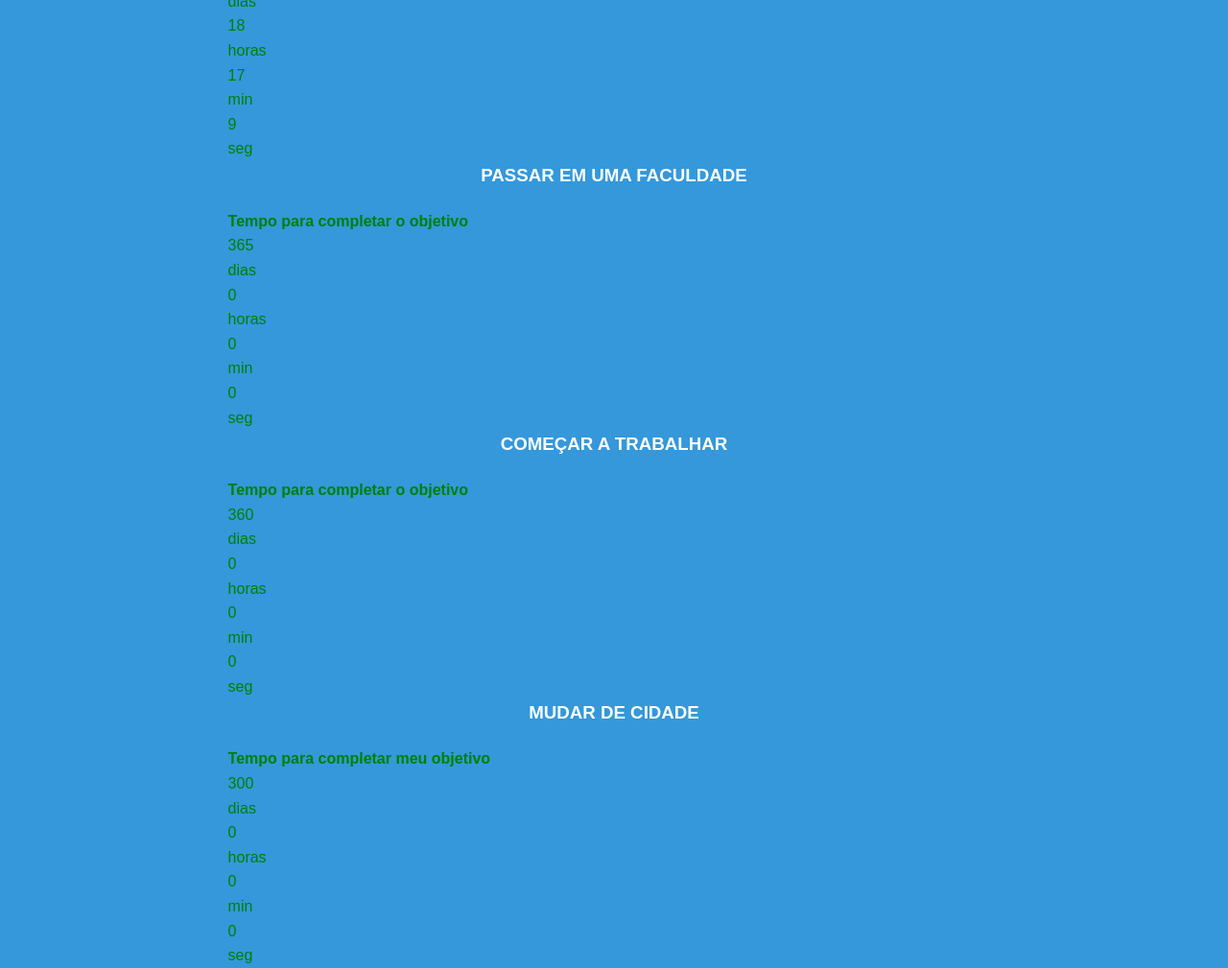
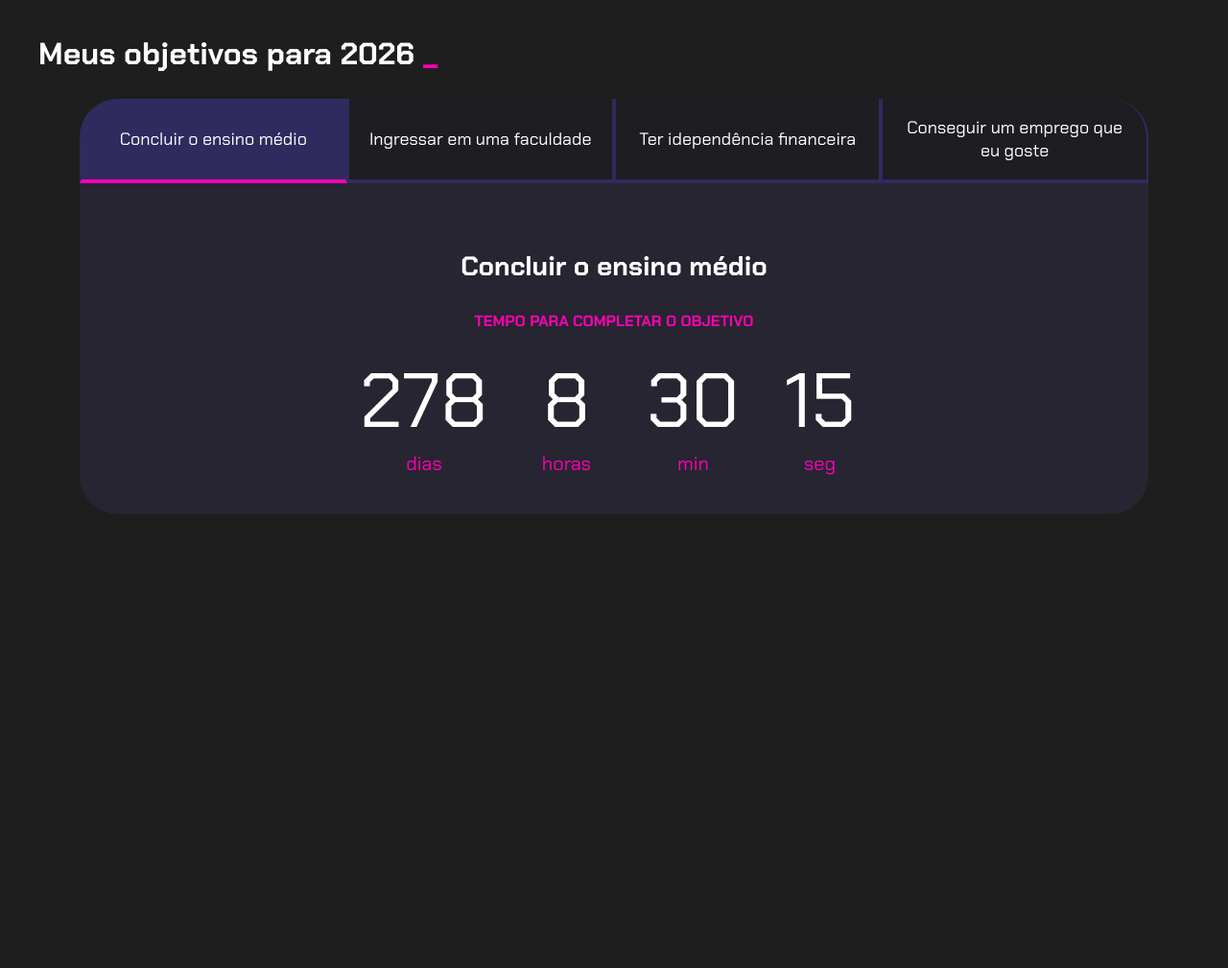
Before and after one commit to karolineFG/Projeto.de.Vida.Karol2, a plain HTML site: page Projeto.de.Vida.Karol2-main/Projeto.de.Vida.Karol2-main/index.html in a window 1280 px wide. Shown: the whole page at 96% size. After the commit the page ends 800 px from the top, so only its background shows below. Drawn offline with Linux system fonts and the light colour scheme; a script that the page names is missing.

Commit message:
Add files via upload

```diff
--- a/Projeto.de.Vida.Karol2-main/Projeto.de.Vida.Karol2-main/index.html
+++ b/Projeto.de.Vida.Karol2-main/Projeto.de.Vida.Karol2-main/index.html
@@ -1,105 +1,108 @@
 <!DOCTYPE html>
 <html lang="pt-br">
+
 <head>
     <meta charset="UTF-8">
     <meta name="viewport" content="width=device-width, initial-scale=1.0">
     <title>Meus objetivos do ano</title>
+    <link rel="stylesheet" href="style.css">
 </head>
+
 <body>
-  <link rel="stylesheet" href="style.css">
-    <section class="conteúdo principal">
-        <h2>Meus objetivos do ano</h2>
-      <div class="conteúdo principal">
-        <button class="botão">terminar o colégio</button>
-        <button class="botão">passar em uma faculdade</button>
-        <button class="botão">começar a trabalhar na area</button>
-        <button class="botão">mudar de cidade</button>
+    <section class="conteudo-principal">
+        <h2 class="titulo-principal">Meus objetivos para 2026 <span>_</span></h2>
+        <div class="conteudo">
+            <div class="botoes">
+                <button class="botao ativo">Concluir o ensino médio</button>
+                <button class="botao">Ingressar em uma faculdade</button>
+                <button class="botao">Ter idependência financeira</button>
+                <button class="botao">Conseguir um emprego que eu goste</button>
             </div>
             <div class="abas-textos">
                 <div class="aba-conteudo ativo">
-              <h3 class="aba-conteudo-titulo-principal">TERMINAR O COLÉGIO</h3>
+                    <h3 class="aba-conteudo-titulo-principal">Concluir o ensino médio</h3>
                     <h4 class="aba-conteudo-titulo-secundario">Tempo para completar o objetivo</h4>
                     <div class="contador">
                         <div class="contador-digito">
-                      <p class="contador-digito-numero" id="dias0">270</p>
+                            <p class="contador-digito-numero" id="dias">278</p>
+                            <p class="contador-digito-texto"> dias</p>
+                        </div>
+                        <div class="contador-digito">
+                            <p class="contador-digito-numero" id="horas0">8</p>
+                            <p class="contador-digito-texto">  horas</p>
+                        </div>
+                        <div class="contador-digito">
+                            <p class="contador-digito-numero" id="min0">30</p>
+                            <p class="contador-digito-texto"> min</p>
+                        </div>
+                        <div class="contador-digito">
+                            <p class="contador-digito-numero" id="seg0">15</p>
+                            <p class="contador-digito-texto"> seg</p>
+                        </div>
+                    </div>
+                </div>
+                <div class="aba-conteudo">
+                    <h3 class="aba-conteudo-titulo-principal">Ingressar em uma faculdade </h3>
+                    <h4 class="aba-conteudo-titulo-secundario">Tempo para completar o objetivo</h4>
+                    <div class="contador">
+                        <div class="contador-digito">
+                            <p class="contador-digito-numero" id="dias1">300</p>
                             <p class="contador-digito-texto">dias</p>
                         </div>
                         <div class="contador-digito">
-                      <p class="contador-digito-numero" id="horas0">18</p>
+                            <p class="contador-digito-numero" id="horas1">5</p>
                             <p class="contador-digito-texto">horas</p>
                         </div>
                         <div class="contador-digito">
-                      <p class="contador-digito-numero" id="min0">17</p>
+                            <p class="contador-digito-numero" id="min1">36</p>
                             <p class="contador-digito-texto">min</p>
                         </div>
                         <div class="contador-digito">
-                      <p class="contador-digito-numero" id="seg0">9</p>
+                            <p class="contador-digito-numero" id="seg1">9</p>
                             <p class="contador-digito-texto">seg</p>
                         </div>
                     </div>
                 </div>
                 <div class="aba-conteudo">
-              <h3 class="aba-conteudo-titulo-principal">PASSAR EM UMA FACULDADE</h3>
+                    <h3 class="aba-conteudo-titulo-principal">Ter idependência financeira</h3>
                     <h4 class="aba-conteudo-titulo-secundario">Tempo para completar o objetivo</h4>
                     <div class="contador">
                         <div class="contador-digito">
-                      <p class="contador-digito-numero" id="dias1">365</p>
+                            <p class="contador-digito-numero" id="dias2">420</p>
                             <p class="contador-digito-texto">dias</p>
                         </div>
                         <div class="contador-digito">
-                      <p class="contador-digito-numero" id="horas1">0</p>
+                            <p class="contador-digito-numero" id="horas2">22</p>
                             <p class="contador-digito-texto">horas</p>
                         </div>
                         <div class="contador-digito">
-                      <p class="contador-digito-numero" id="min1">0</p>
+                            <p class="contador-digito-numero" id="min2">14</p>
                             <p class="contador-digito-texto">min</p>
                         </div>
                         <div class="contador-digito">
-                      <p class="contador-digito-numero" id="seg1">0</p>
+                            <p class="contador-digito-numero" id="seg2">2</p>
                             <p class="contador-digito-texto">seg</p>
                         </div>
                     </div>
                 </div>
                 <div class="aba-conteudo">
-              <h3 class="aba-conteudo-titulo-principal">COMEÇAR A TRABALHAR </h3>
+                    <h3 class="aba-conteudo-titulo-principal">Conseguir um emprego que eu goste</h3>
                     <h4 class="aba-conteudo-titulo-secundario">Tempo para completar o objetivo</h4>
-              <div class="contador">
-                  <div class="contador-digito">
-                      <p class="contador-digito-numero" id="dias2">360</p>
-                      <p class="contador-digito-texto">dias</p>
-                  </div>
-                  <div class="contador-digito">
-                      <p class="contador-digito-numero" id="horas2">0</p>
-                      <p class="contador-digito-texto">horas</p>
-                  </div>
-                  <div class="contador-digito">
-                      <p class="contador-digito-numero" id="min2">0</p>
-                      <p class="contador-digito-texto">min</p>
-                  </div>
-                  <div class="contador-digito">
-                      <p class="contador-digito-numero" id="seg2">0</p>
-                      <p class="contador-digito-texto">seg</p>
-                  </div>
-              </div>
-          </div>
-          <div class="aba-conteudo">
-              <h3 class="aba-conteudo-titulo-principal">MUDAR DE CIDADE</h3>
-              <h4 class="aba-conteudo-titulo-secundario">Tempo para completar meu objetivo</h4>
                     <div class="contador">
                         <div class="contador-digito">
                             <p class="contador-digito-numero" id="dias3">300</p>
                             <p class="contador-digito-texto">dias</p>
                         </div>
                         <div class="contador-digito">
-                      <p class="contador-digito-numero" id="horas3">0</p>
+                            <p class="contador-digito-numero" id="horas3">6</p>
                             <p class="contador-digito-texto">horas</p>
                         </div>
                         <div class="contador-digito">
-                      <p class="contador-digito-numero" id="min3">0</p>
+                            <p class="contador-digito-numero" id="min3">1</p>
                             <p class="contador-digito-texto">min</p>
                         </div>
                         <div class="contador-digito">
-                      <p class="contador-digito-numero" id="seg3">0</p>
+                            <p class="contador-digito-numero" id="seg3">1</p>
                             <p class="contador-digito-texto">seg</p>
                         </div>
                     </div>
@@ -109,4 +112,5 @@
     </section>
     <script src="main.js"></script>
 </body>
+
 </html>
--- /dev/null
+++ b/Projeto.de.Vida.Karol2-main/Projeto.de.Vida.Karol2-main/main.js
@@ -0,0 +1,58 @@
+const botoes = document.querySelectorAll(".botao");
+const textos = document.querySelectorAll(".aba-conteudo");
+
+for (let i = 0; i < botoes.length; i++) {
+    botoes[i].onclick = function () {
+
+        for (let j = 0; j < botoes.length; j++) {
+            botoes[j].classList.remove("ativo");
+            textos[j].classList.remove("ativo");
+        }
+
+        botoes[i].classList.add("ativo");
+        textos[i].classList.add("ativo");
+    }
+}
+
+const contadores = document.querySelectorAll(".contador");
+const tempoObjetivo1 = new Date("2023-10-05T00:00:00");
+const tempoObjetivo2 = new Date("2023-12-05T00:00:00");
+const tempoObjetivo3 = new Date("2023-12-30T00:00:00");
+const tempoObjetivo4 = new Date("2024-02-01T00:00:00");
+
+const tempos = [tempoObjetivo1, tempoObjetivo2, tempoObjetivo3, tempoObjetivo4];
+
+
+function calculaTempo(tempoObjetivo) {
+    let tempoAtual = new Date();
+    let tempoFinal = tempoObjetivo - tempoAtual;
+    let segundos = Math.floor(tempoFinal / 1000);
+    let minutos = Math.floor(segundos / 60);
+    let horas = Math.floor(minutos / 60);
+    let dias = Math.floor(horas / 24);
+
+    segundos %= 60;
+    minutos %= 60;
+    horas %= 24;
+    if (tempoFinal > 0) {
+        return [dias, horas, minutos, segundos];
+    } else {
+        return [0, 0, 0, 0];
+    }
+}
+
+function atualizaCronometro() {
+    for (let i = 0; i < contadores.length; i++) {
+        document.getElementById("dias" + i).textContent = calculaTempo(tempos[i])[0];
+        document.getElementById("horas" + i).textContent = calculaTempo(tempos[i])[1];
+        document.getElementById("min" + i).textContent = calculaTempo(tempos[i])[2];
+        document.getElementById("seg" + i).textContent = calculaTempo(tempos[i])[3];
+    }
+}
+
+function comecaCronometro() {
+    atualizaCronometro();
+    setInterval(atualizaCronometro, 1000);
+}
+
+comecaCronometro();
--- a/Projeto.de.Vida.Karol2-main/Projeto.de.Vida.Karol2-main/style.css
+++ b/Projeto.de.Vida.Karol2-main/Projeto.de.Vida.Karol2-main/style.css
@@ -1,105 +1,131 @@
-/* Definindo as variáveis de cores */
+@import url('https://fonts.googleapis.com/css2?family=Chakra+Petch:wght@400;700&display=swap');
+
 :root {
-    --cor-de-fundo: #3498db; /* Azul */
-    --cor-de-fundo-secundario: #dbd834; /* Amarelo */
-    --botao-ativo: red; /* Cor do botão ativo */
-    --botao-inativo: black; /* Cor do botão inativo */
-    --texto-fundo: green; /* Cor do texto no fundo */
+    --cor-de-fundo: #1E1E1E;
+    --verde: #ff00b3;
+    --branco: #FFFFFF;
+    --botao-ativo: #2f2b5f;
+    --botao-inativo: rgba(30, 29, 39, 0.5);
+    --texto-fundo: rgba(58, 55, 94, 0.3);
 }
 
-/* Resetando algumas configurações padrões */
-* {
-    margin: 0;
-    padding: 0;
-    box-sizing: border-box;
+body {
+    background-color: var(--cor-de-fundo);
+    color: var(--branco);
+    font-family: 'Chakra Petch', sans-serif;
 }
 
-/* Definindo a aparência do corpo da página */
-body {
-    font-family: 'Arial', sans-serif; /* Fonte básica */
-    background-color: var(--cor-de-fundo); /* Usando a cor de fundo azul */
-    color: var(--texto-fundo); /* Cor do texto em verde */
-    line-height: 1.6;
-    padding: 20px;
+
+.conteudo-principal {
+    display: flex;
+    flex-direction: column;
+    justify-content: center;
+    align-items: center;
+    max-width: 1200px;
+    width: 100%;
+    margin: 0 auto;
+}
+
+.titulo-principal {
+    text-align: left;
+    width: 100%;
+    font-size: 32px;
+}
+
+.titulo-principal span {
+    color: var(--verde);
+}
+
+
+.botao {
+    font-family: 'Chakra Petch', sans-serif;
+    background-color: var(--botao-inativo);
+    color: var(--branco);
     display: flex;
     justify-content: center;
+    padding: 1em;
+    font-size: 18px;
     align-items: center;
-    height: 100vh;
+    width: 100%;
+    border-bottom: 4px solid var(--botao-ativo);
+    border-left: 2px solid var(--botao-ativo);
+    border-right: 2px solid var(--botao-ativo);
+    border-top: none;
 }
 
-/* Cabeçalho (h1, h2, h3) */
-h1, h2, h3 {
-    color: white; /* Títulos em branco */
-    margin-bottom: 20px;
+.botao:first-child {
+    border-radius: 40px 40px 0 0;
+}
+
+.botoes {
+    display: block;
+}
+
+.botao.ativo {
+    background-color: var(--botao-ativo);
+    border-bottom: 4px solid var(--verde);
+}
+
+.abas-textos {
+    background-color: var(--texto-fundo);
+    padding: 40px;
+    border-radius: 0 0 40px 40px;
+}
+
+.aba-conteudo.ativo {
+    display: block;
+}
+
+.aba-conteudo {
+    display: none;
+}
+
+.aba-conteudo-titulo-principal {
+    font-size: 28px;
     text-align: center;
 }
 
-/* Estilo de links */
-a {
-    text-decoration: none;
-    color: white;
-    font-weight: bold;
-    padding: 5px 10px;
-    background-color: var(--cor-de-fundo-secundario); /* Fundo amarelo */
-    border-radius: 5px;
+.aba-conteudo-titulo-secundario {
+    text-align: center;
+    color: var(--verde);
+    text-transform: uppercase;
 }
 
-a:hover {
-    background-color: var(--botao-ativo); /* Altera cor ao passar o mouse */
+.contador {
+    display: flex;
+    justify-content: center;
+    flex-wrap: wrap;
 }
 
-/* Estilo de botões */
-button {
-    padding: 10px 20px;
-    font-size: 16px;
-    background-color: var(--botao-inativo); /* Botão inicialmente inativo */
-    color: white;
-    border: none;
-    border-radius: 5px;
-    cursor: pointer;
-    transition: background-color 0.3s ease;
+.contador-digito {
+    padding: 0 16px;
+    text-align: center;
+    min-width: 100px;
 }
 
-/* Botão ativo ao ser clicado ou focado */
-button:active, button:hover {
-    background-color: var(--botao-ativo); /* Muda para vermelho */
+.contador-digito-numero {
+    font-size: 80px;
+    margin: 0;
+
 }
 
-/* Estilo do conteúdo principal */
-.container {
-    text-align: center;
-    background-color: white;
-    padding: 20px;
-    border-radius: 10px;
-    width: 80%;
-    max-width: 800px;
+.contador-digito-texto {
+    color: var(--verde);
+    font-size: 20px;
+    margin: 0;
+
 }
 
-/* Estilo de formulário */
-input, textarea {
-    width: 100%;
-    padding: 10px;
-    margin-bottom: 10px;
-    border: 1px solid #ccc;
-    border-radius: 5px;
+@media screen and (min-width: 768px) {
+    .botoes {
+        display: flex;
+    }
+
+    .botao:first-child {
+        border-radius: 40px 0 0 0;
+    }
+
+    .botao:last-child {
+        border-radius: 0 40px 0 0;
+    }
 }
-
-input:focus, textarea:focus {
-    border-color: var(--cor-de-fundo); /* Destaca o campo de foco com azul */
-}
-
-/* Rodapé */
-footer {
-    text-align: center;
-    margin-top: 20px;
-    font-size: 14px;
-    color: white;
-}
-
-/* Adicionando uma cor suave de fundo secundária */
-.secondary-background {
-    background-color: var(--cor-de-fundo-secundario);
-    padding: 10px;
-    border-radius: 5px;
-    color: black;
-}
```
Lines whose indentation alone changed are shown as unchanged.
